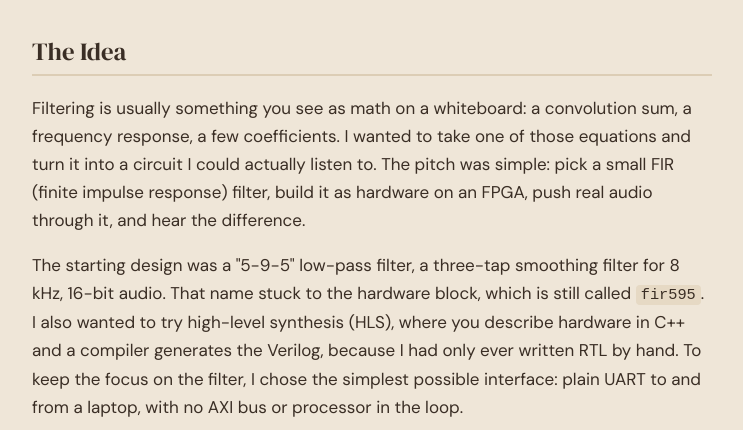
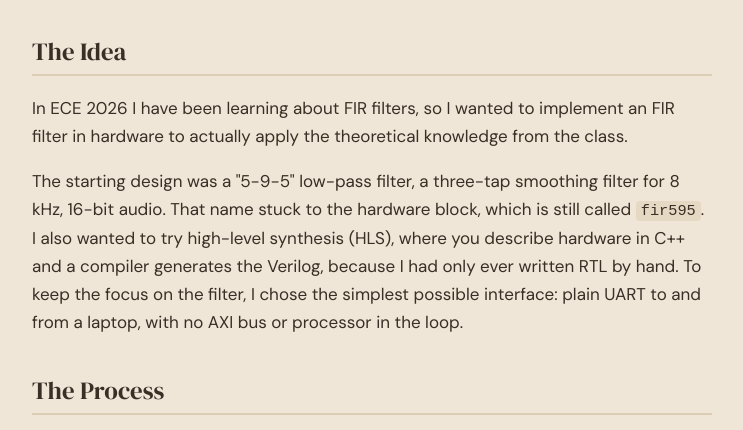
Before and after one commit to Soupchef1/ryan-karami, a plain HTML site: page project-fir-filter.html in a window 1280 px wide. Shown: the part 1545-1975 px from the top of the page, without its empty margins (268-1011 px from the left). Drawn offline with Linux system fonts and the light colour scheme.

Commit message:
FIR page: rewrite opening of The Idea
Co-Authored-By: Claude Opus 5.5 <noreply@anthropic.com>
Claude-Session: https://claude.ai/code/session_01UtcdFn6YvnJMLmsL3Xzgpo

```diff
--- a/project-fir-filter.html
+++ b/project-fir-filter.html
@@ -58,7 +58,7 @@
     <figure><img class="photo" src="assets/img/fir-board.jpg" alt="Digilent Arty S7-25 FPGA board on a desk, connected to a laptop by USB, with its activity LEDs lit" loading="lazy"><figcaption><span class="fignum">Figure 1.</span>The Arty S7-25 board on my desk, connected to my laptop over the USB-UART cable that carries audio in and out.</figcaption></figure>
 
     <section class="section"><h2>The Idea</h2>
-<p>Filtering is usually something you see as math on a whiteboard: a convolution sum, a frequency response, a few coefficients. I wanted to take one of those equations and turn it into a circuit I could actually listen to. The pitch was simple: pick a small FIR (finite impulse response) filter, build it as hardware on an FPGA, push real audio through it, and hear the difference.</p>
+<p>In ECE 2026 I have been learning about FIR filters, so I wanted to implement an FIR filter in hardware to actually apply the theoretical knowledge from the class.</p>
 <p>The starting design was a "5-9-5" low-pass filter, a three-tap smoothing filter for 8 kHz, 16-bit audio. That name stuck to the hardware block, which is still called <code>fir595</code>. I also wanted to try high-level synthesis (HLS), where you describe hardware in C++ and a compiler generates the Verilog, because I had only ever written RTL by hand. To keep the focus on the filter, I chose the simplest possible interface: plain UART to and from a laptop, with no AXI bus or processor in the loop.</p>
     </section>
 
```
